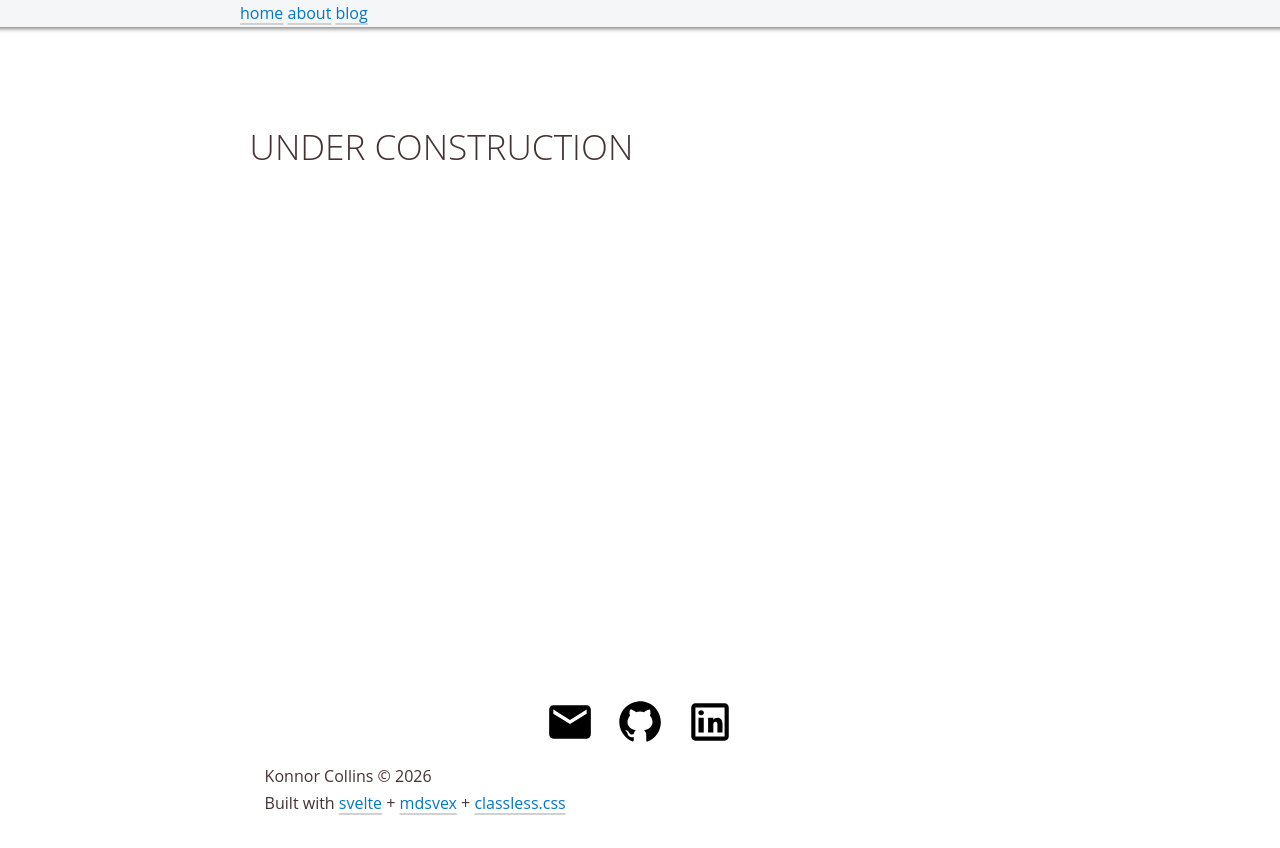
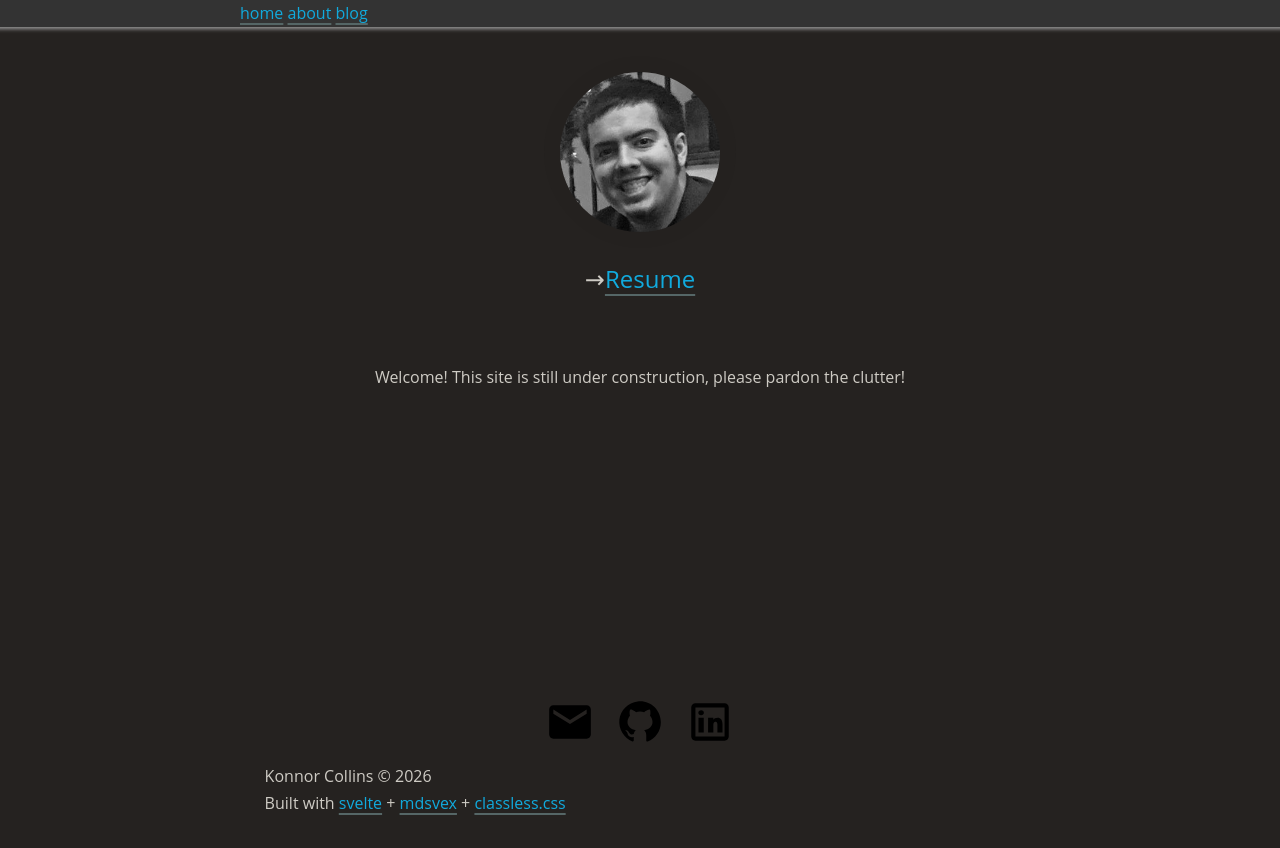
Before and after one commit to konnorcollins/konnorcollins.github.io, a SvelteKit app: page / in a window 1280 px wide. Built offline with nearby package versions, Linux system fonts and the light colour scheme.

Commit message:
First blog post WIP, added dark theme.

```diff
--- a/src/routes/+layout.svelte
+++ b/src/routes/+layout.svelte
@@ -1,16 +1,17 @@
 <script lang="ts">
-	//import '../styles/global.css';
-	//import '../styles/variables.css';
-	import '../styles/classless.css'
+	import '../styles/classless.css';
 
+	import type { PageData } from './$types';
 	import type { Snippet } from 'svelte';
+
+	import { resolve } from '$app/paths';
+
 	import Github from '$lib/components/socials/github.svelte';
 	import Linkedin from '$lib/components/socials/linkedin.svelte';
 	import Email from '$lib/components/socials/email.svelte';
-	import { resolve } from '$app/paths';
 	import PageTransition from '$lib/components/PageTransition.svelte';
-	import type { PageData } from './$types';
-	let { children, data }: { children: Snippet, data: PageData } = $props();
+
+	let { children, data }: { children: Snippet; data: PageData } = $props();
 </script>
 
 <div class="container">
@@ -28,7 +29,6 @@
 		</PageTransition>
 	</main>
 
-
 	<footer>
 		<div id="socials">
 			<Email width="50" height="50" />
@@ -36,7 +36,11 @@
 			<Linkedin width="50" height="50" />
 		</div>
 		<span class="copyright">Konnor Collins &copy; 2026</span>
-		<span>Built with <a href="https://svelte.dev/">svelte</a> + <a href="https://mdsvex.pngwn.io/">mdsvex</a> + <a href="https://classless.de/">classless.css</a></span>
+		<span
+			>Built with <a href="https://svelte.dev/">svelte</a> +
+			<a href="https://mdsvex.pngwn.io/">mdsvex</a>
+			+ <a href="https://classless.de/">classless.css</a></span
+		>
 	</footer>
 </div>
 
--- a/src/routes/+page.svelte
+++ b/src/routes/+page.svelte
@@ -1,7 +1,74 @@
 <script lang="ts">
-	import { fade } from 'svelte/transition';
+	import { resolve } from '$app/paths';
 </script>
 
-<div class="links" in:fade>
-	<h1>UNDER CONSTRUCTION</h1>
+<div class="column">
+	<img id="profile" class="pulse" src="/assets/about/profile.jpeg" />
+	<!-- pulse animation lifted from https://codepen.io/saigowthamr/pen/PowdZqy , MIT license-->
+	<br />
+
+	<div id="attention-grabber">
+		<span class="bounce">&rarr;</span>
+		<a href={resolve('/about')}>Resume</a>
+	</div>
+
+	<!-- Something could go here? -->
+	<br />
+	<br />
+	<p>Welcome! This site is still under construction, please pardon the clutter!</p>
 </div>
+
+<style>
+	.column {
+		display: flex;
+		flex-direction: column;
+		align-items: center;
+	}
+
+	#profile {
+		width: 10em;
+		border-radius: 100%;
+	}
+
+	#attention-grabber > span {
+		font-size: 24px;
+	}
+
+	#attention-grabber > a {
+		font-size: 24px;
+	}
+
+	.pulse {
+		animation: pulse-animation 2s infinite;
+	}
+
+	@keyframes pulse-animation {
+		0% {
+			box-shadow: 0 0 0 0px rgba(0, 0, 0, 0.2);
+		}
+		100% {
+			box-shadow: 0 0 0 20px rgba(0, 0, 0, 0);
+		}
+	}
+
+	.bounce {
+		animation: bounce 2s infinite;
+		float: left;
+	}
+
+	@keyframes bounce {
+		0%,
+		20%,
+		50%,
+		80%,
+		100% {
+			transform: translateX(0);
+		}
+		40% {
+			transform: translateX(-30px);
+		}
+		60% {
+			transform: translateX(-15px);
+		}
+	}
+</style>
--- a/src/styles/classless.css
+++ b/src/styles/classless.css
@@ -11,7 +11,7 @@ Table of Contents:
 /* 1. Theme Settings ––––––––––––––––––––-–––––––––––––– */
 
 
-:root, html[data-theme='light'] {
+:root, html[data-theme='dark'] {
 	--rem: 12pt;
 	--width: 50rem;
 	--navpos: absolute;  /* fixed | absolute */
@@ -21,11 +21,31 @@ Table of Contents:
 	--border: 1px solid var(--cmed);
 	--ornament: "‹‹‹ ›››";
 	/* foreground   | background color */
+	--cfg:   #cecbc4; --cbg:    #252220;
+	--cdark: #999;    --clight: #333;
+	--cmed:  #566;
+	--clink: #1ad;
+	--cemph: #0b9;    --cemphbg: #0b91;
+}
+
+html[data-theme='light'] {
+	/* foreground   | background color */
 	--cfg:   #433;    --cbg:    #fff;
 	--cdark: #888;    --clight: #f5f6f7;
 	--cmed:  #d1d1d1;
 	--clink: #07c;
 	--cemph: #088;    --cemphbg: #0881;
+}
+
+@media (prefers-color-scheme: light) {
+	html[data-theme='light'] {
+		/* foreground   | background color */
+		--cfg:   #433;    --cbg:    #fff;
+		--cdark: #888;    --clight: #f5f6f7;
+		--cmed:  #d1d1d1;
+		--clink: #07c;
+		--cemph: #088;    --cemphbg: #0881;
+	}
 }
 
 
```
Also changed, not shown: src/lib/components/ThemeToggle.svelte (added, +23 -0 lines), src/routes/posts/+page.svelte (+13 -1 lines), src/routes/posts/00_about_this_site/+page.md (added, +83 -0 lines), static/assets/about/profile.jpeg (added), 1 other file (tests, documents, lock files or other folders).
